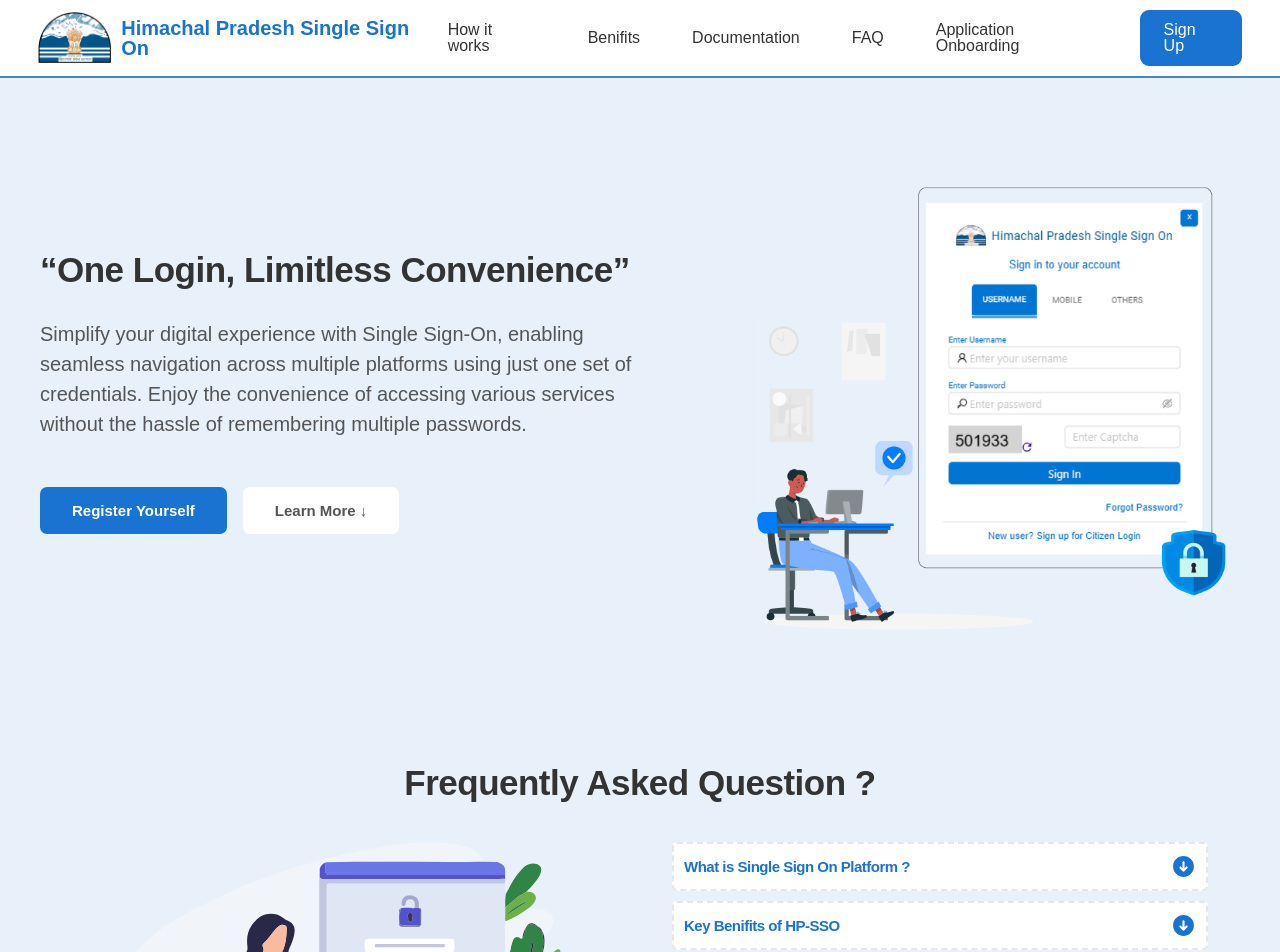
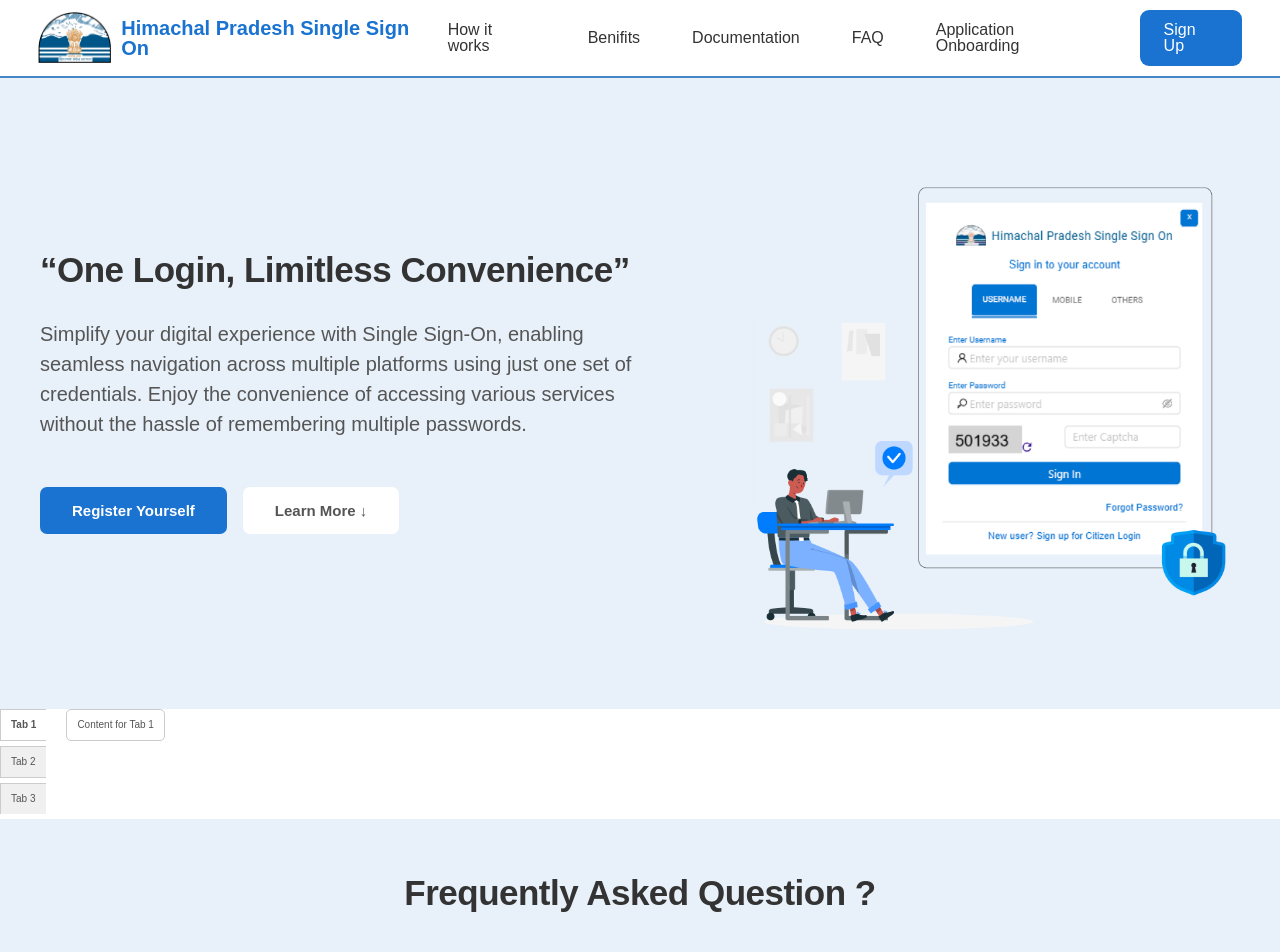
Before and after one commit to KushKD/sso_home, a Next.js app: page / in a window 1280 px wide. Shown: the top 952 px of the page. Built offline with nearby package versions, Linux system fonts and the light colour scheme.

Commit message:
Tab LAyout in Progress

```diff
--- a/app/page.js
+++ b/app/page.js
@@ -3,6 +3,7 @@
 import Header from "@/components/header/Header";
 import Accordian from "@/components/accordian/Accordian";
 import FAQ from "@/components/faq/FAQ";
+import Tabs from "@/components/tabs/Tabs";
 
 export default function Home() {
   return (
@@ -10,6 +11,7 @@
       <Header />
       <main>
         <HeroSection />
+        <Tabs />
         <FAQ />
       </main>
     </>
--- /dev/null
+++ b/components/tabs/Tabs.js
@@ -0,0 +1,50 @@
+"use client";
+
+import { useState } from "react";
+import styles from "./Tabs.module.css";
+
+const tabData = [
+  { id: 1, title: "Tab 1", content: "Content for Tab 1" },
+  { id: 2, title: "Tab 2", content: "Content for Tab 2" },
+  { id: 3, title: "Tab 3", content: "Content for Tab 3" },
+];
+
+const Tabs = () => {
+  const [activeTab, setActiveTab] = useState(tabData[0].id);
+
+  const handleTabClick = (id) => {
+    setActiveTab(id);
+  };
+
+  return (
+    <div className={styles.tabsContainer}>
+      <div className={styles.tabs}>
+        {tabData.map((tab) => (
+          <div
+            key={tab.id}
+            className={`${styles.tab} ${
+              activeTab === tab.id ? styles.active : ""
+            }`}
+            onClick={() => handleTabClick(tab.id)}
+          >
+            {tab.title}
+          </div>
+        ))}
+      </div>
+      <div className={styles.tabContent}>
+        {tabData.map((tab) => (
+          <div
+            key={tab.id}
+            className={`${styles.content} ${
+              activeTab === tab.id ? styles.active : ""
+            }`}
+          >
+            {tab.content}
+          </div>
+        ))}
+      </div>
+    </div>
+  );
+};
+
+export default Tabs;
--- /dev/null
+++ b/components/tabs/Tabs.module.css
@@ -0,0 +1,44 @@
+/* Tabs.module.css */
+
+.tabsContainer {
+  display: flex;
+  align-items: flex-start;
+}
+
+.tabs {
+  display: flex;
+  flex-direction: column;
+}
+
+.tab {
+  cursor: pointer;
+  padding: 10px;
+  margin-bottom: 5px;
+  border: 1px solid #ccc;
+  border-right: none;
+  background-color: #f0f0f0;
+}
+
+.tab:last-child {
+  border-bottom: none;
+}
+
+.tab.active {
+  background-color: #fff;
+  font-weight: bold;
+}
+
+.tabContent {
+  margin-left: 20px;
+}
+
+.content {
+  display: none;
+  padding: 10px;
+  border: 1px solid #ccc;
+  border-radius: 5px;
+}
+
+.content.active {
+  display: block;
+}
```
